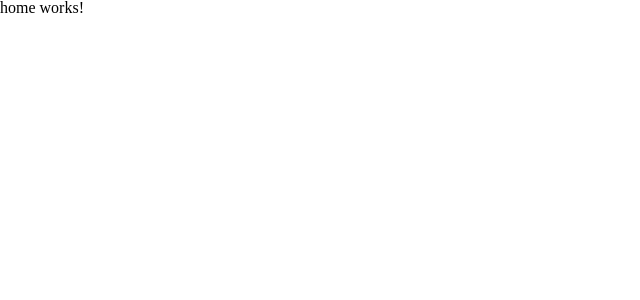
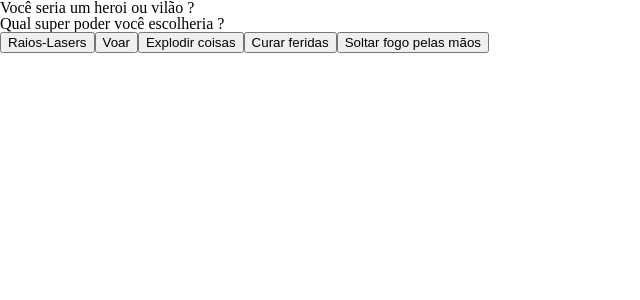
Before and after one commit to br-adriel/angular-buzzfeed-dio, an Angular app: page / in a window 1280 px wide. Shown: the top 300 px of the page, without its empty margins (0-640 px from the left). Built offline with nearby package versions, Linux system fonts and the light colour scheme.

Commit message:
Insere componente quiz em página home

```diff
--- a/src/app/pages/home/home.component.html
+++ b/src/app/pages/home/home.component.html
@@ -1 +1 @@
-<p>home works!</p>
+<app-quiz></app-quiz>
```
